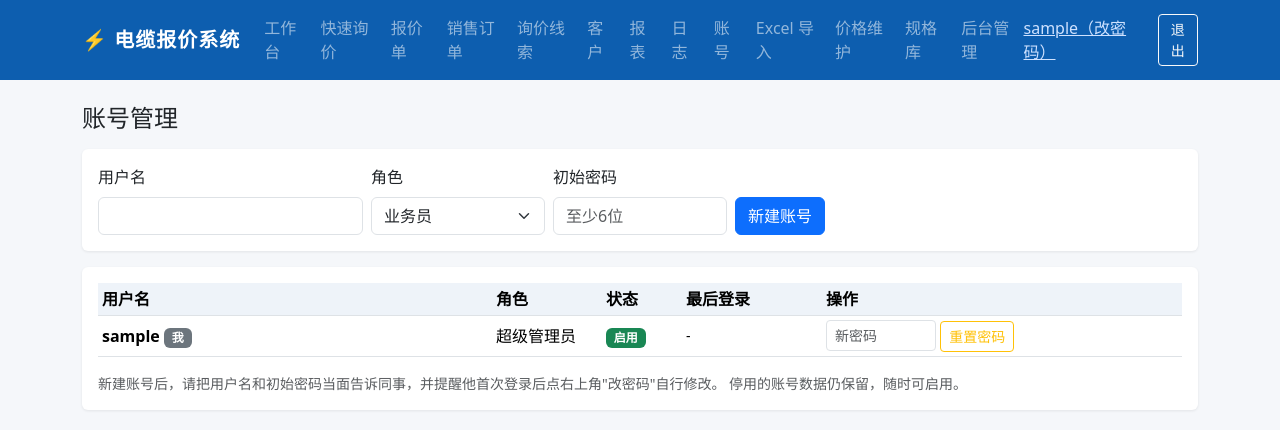
After one commit to scwuxinping/cable-quote-system, a Django app: page /users/ in a window 1280 px wide. The commit adds this page. Shown: the top 430 px of the page. Run offline with Django 5.2, Linux system fonts and the light colour scheme; the visitor is signed in with stand-in values (Sample User, id 1); data comes from the database, SQL or seed files in the repository; some libraries are stand-ins or nearby versions.

Commit message:
九期：账号自助管理 + 使用手册
- 修改密码页：全员右上角自助改密（校验原密码/长度/一致性），保持登录态，留审计
- 账号管理页：经理/老板新建账号（角色可选）、重置密码、停用/启用离职账号；不能停用自己，非超管不能动 admin
- USER_GUIDE.md 使用手册：开机初始化、初始账号改密、每日流程、备份恢复、常见问题，面向非技术同事
- 导航栏：全员'改密码'入口，经理'账号'入口
- 69 个测试全绿

```diff
--- a/quoter/urls.py
+++ b/quoter/urls.py
@@ -8,6 +8,8 @@ urlpatterns = [
     path('login/', auth_views.LoginView.as_view(template_name='registration/login.html'),
          name='login'),
     path('logout/', auth_views.LogoutView.as_view(), name='logout'),
+    path('password/', views.change_password, name='change_password'),
+    path('users/', views.user_list, name='user_list'),
     # 客户门户（免登录）
     path('portal/', portal.portal_home, name='portal_home'),
     path('portal/success/', portal.portal_success, name='portal_success'),
--- a/quoter/views.py
+++ b/quoter/views.py
@@ -2,7 +2,9 @@ from decimal import Decimal, InvalidOperation
 from datetime import timedelta
 
 from django.contrib import messages
+from django.contrib.auth import update_session_auth_hash
 from django.contrib.auth.decorators import login_required
+from django.contrib.auth.models import Group, User
 from django.db import transaction
 from django.http import HttpResponse, JsonResponse
 from django.shortcuts import get_object_or_404, redirect, render
@@ -1238,3 +1240,105 @@ def monthly_stats(months=6):
             'paid_amount': paid.aggregate(s=Sum('amount'))['s'] or Decimal('0'),
         })
     return rows
+
+
+# ---------------------------------------------------------------- 账号管理
+
+def _user_role(user):
+    """显示用角色名。"""
+    if user.is_superuser:
+        return '超级管理员'
+    if is_manager(user):
+        return '经理'
+    if is_boss(user):
+        return '老板'
+    return '业务员'
+
+
+@login_required
+def change_password(request):
+    """全员自助修改密码，改后保持登录态并留痕。"""
+    if request.method == 'POST':
+        old = request.POST.get('old_password', '')
+        new1 = request.POST.get('new_password1', '')
+        new2 = request.POST.get('new_password2', '')
+        if not request.user.check_password(old):
+            messages.error(request, '原密码不正确')
+        elif len(new1) < 6:
+            messages.error(request, '新密码至少 6 位')
+        elif new1 != new2:
+            messages.error(request, '两次输入的新密码不一致')
+        elif new1 == old:
+            messages.error(request, '新密码不能与原密码相同')
+        else:
+            request.user.set_password(new1)
+            request.user.save()
+            update_session_auth_hash(request, request.user)
+            log_action(request.user, '修改密码',
+                       '用户 %s 修改了自己的密码' % request.user.username)
+            messages.success(request, '密码修改成功，下次登录请使用新密码')
+            return redirect('dashboard')
+    return render(request, 'quoter/password_form.html')
+
+
+@login_required
+def user_list(request):
+    """账号管理：仅经理/老板。新建账号 / 重置密码 / 停用启用。"""
+    if not _full_access(request.user):
+        messages.error(request, '账号管理仅经理/老板可使用')
+        return redirect('dashboard')
+
+    if request.method == 'POST':
+        op = request.POST.get('op')
+        target = None
+        if op in ('reset_password', 'toggle_active'):
+            target = User.objects.filter(pk=request.POST.get('user_id')).first()
+            if not target:
+                messages.error(request, '账号不存在')
+                return redirect('user_list')
+            if target.is_superuser and not request.user.is_superuser:
+                messages.error(request, '无权操作管理员账号')
+                return redirect('user_list')
+
+        if op == 'create':
+            username = (request.POST.get('username') or '').strip()
+            password = request.POST.get('password', '')
+            role = request.POST.get('role', '')
+            if not username:
+                messages.error(request, '请填写用户名')
+            elif User.objects.filter(username=username).exists():
+                messages.error(request, '用户名已存在：%s' % username)
+            elif len(password) < 6:
+                messages.error(request, '初始密码至少 6 位')
+            else:
+                u = User.objects.create_user(username, '', password)
+                if role in (MANAGER_GROUP, BOSS_GROUP):
+                    g, _ = Group.objects.get_or_create(name=role)
+                    u.groups.add(g)
+                log_action(request.user, '新建账号',
+                           '创建账号 %s（角色：%s）' % (username, _user_role(u)))
+                messages.success(request, '账号已创建：%s（角色：%s）' % (username, _user_role(u)))
+        elif op == 'reset_password':
+            password = request.POST.get('password', '')
+            if len(password) < 6:
+                messages.error(request, '新密码至少 6 位')
+            else:
+                target.set_password(password)
+                target.save()
+                log_action(request.user, '重置密码', '重置账号 %s 的密码' % target.username)
+                messages.success(request, '已重置 %s 的密码' % target.username)
+        elif op == 'toggle_active':
+            if target == request.user:
+                messages.error(request, '不能停用自己的账号')
+            else:
+                target.is_active = not target.is_active
+                target.save()
+                word = '启用' if target.is_active else '停用'
+                log_action(request.user, word + '账号',
+                           '账号 %s 已%s' % (target.username, word))
+                messages.success(request, '账号 %s 已%s' % (target.username, word))
+        return redirect('user_list')
+
+    rows = [{'u': u, 'role': _user_role(u)}
+            for u in User.objects.order_by('is_active', 'username')]
+    return render(request, 'quoter/user_list.html', {'rows': rows})
--- a/templates/quoter/base.html
+++ b/templates/quoter/base.html
@@ -24,7 +24,8 @@
         <li class="nav-item"><a class="nav-link" href="{% url 'lead_list' %}">询价线索</a></li>
         <li class="nav-item"><a class="nav-link" href="{% url 'customer_list' %}">客户</a></li>
         <li class="nav-item"><a class="nav-link" href="{% url 'report' %}">报表</a></li>
-        {% if is_manager %}<li class="nav-item"><a class="nav-link" href="{% url 'audit_list' %}">日志</a></li>{% endif %}
+        {% if is_manager %}<li class="nav-item"><a class="nav-link" href="{% url 'audit_list' %}">日志</a></li>
+        <li class="nav-item"><a class="nav-link" href="{% url 'user_list' %}">账号</a></li>{% endif %}
         <li class="nav-item"><a class="nav-link" href="{% url 'import_quotes' %}">Excel 导入</a></li>
         <li class="nav-item"><a class="nav-link" href="{% url 'prices' %}">价格维护</a></li>
         <li class="nav-item"><a class="nav-link" href="{% url 'spec_list' %}">规格库</a></li>
@@ -32,7 +33,7 @@
         <li class="nav-item"><a class="nav-link" href="/admin/">后台管理</a></li>
         {% endif %}
       </ul>
-      <span class="navbar-text me-3">{{ user.username }}</span>
+      <a class="navbar-text me-3" style="color:#cfe2ff" href="{% url 'change_password' %}">{{ user.username }}（改密码）</a>
       <form method="post" action="{% url 'logout' %}" class="d-inline">
         {% csrf_token %}
         <button class="btn btn-outline-light btn-sm">退出</button>
--- /dev/null
+++ b/templates/quoter/user_list.html
@@ -0,0 +1,75 @@
+{% extends 'quoter/base.html' %}
+{% block title %}账号管理 - 电缆报价系统{% endblock %}
+{% block content %}
+<h4 class="mb-3">账号管理</h4>
+
+<div class="card mb-3"><div class="card-body">
+  <form method="post" class="row g-2 align-items-end">
+  {% csrf_token %}
+  <input type="hidden" name="op" value="create">
+  <div class="col-md-3">
+    <label class="form-label">用户名</label>
+    <input name="username" class="form-control" required>
+  </div>
+  <div class="col-md-2">
+    <label class="form-label">角色</label>
+    <select name="role" class="form-select">
+      <option value="">业务员</option>
+      <option value="经理">经理</option>
+      <option value="老板">老板</option>
+    </select>
+  </div>
+  <div class="col-md-2">
+    <label class="form-label">初始密码</label>
+    <input name="password" class="form-control" required placeholder="至少6位">
+  </div>
+  <div class="col-md-2">
+    <button class="btn btn-primary">新建账号</button>
+  </div>
+  </form>
+</div></div>
+
+<div class="card"><div class="card-body">
+<div class="table-responsive">
+<table class="table table-sm align-middle">
+  <thead><tr><th>用户名</th><th style="width:110px">角色</th><th style="width:80px">状态</th>
+    <th style="width:140px">最后登录</th><th style="width:360px">操作</th></tr></thead>
+  <tbody>
+  {% for row in rows %}
+  <tr>
+    <td><b>{{ row.u.username }}</b>{% if row.u == user %} <span class="badge bg-secondary">我</span>{% endif %}</td>
+    <td>{{ row.role }}</td>
+    <td>{% if row.u.is_active %}<span class="badge bg-success">启用</span>{% else %}<span class="badge bg-secondary">停用</span>{% endif %}</td>
+    <td class="mono small">{{ row.u.last_login|date:'Y-m-d H:i'|default:'-' }}</td>
+    <td>
+      <form method="post" class="d-inline">{% csrf_token %}
+        <input type="hidden" name="op" value="reset_password">
+        <input type="hidden" name="user_id" value="{{ row.u.pk }}">
+        <input name="password" class="form-control form-control-sm d-inline"
+               style="width:110px" placeholder="新密码" required>
+        <button class="btn btn-sm btn-outline-warning">重置密码</button>
+      </form>
+      {% if row.u != user %}
+      <form method="post" class="d-inline">{% csrf_token %}
+        <input type="hidden" name="op" value="toggle_active">
+        <input type="hidden" name="user_id" value="{{ row.u.pk }}">
+        {% if row.u.is_active %}
+        <button class="btn btn-sm btn-outline-danger"
+                onclick="return confirm('确定停用账号 {{ row.u.username }}？停用后该同事将无法登录。')">停用</button>
+        {% else %}
+        <button class="btn btn-sm btn-outline-success">启用</button>
+        {% endif %}
+      </form>
+      {% endif %}
+    </td>
+  </tr>
+  {% endfor %}
+  </tbody>
+</table>
+</div>
+<div class="text-muted small">
+  新建账号后，请把用户名和初始密码当面告诉同事，并提醒他首次登录后点右上角"改密码"自行修改。
+  停用的账号数据仍保留，随时可启用。
+</div>
+</div></div>
+{% endblock %}
```
Also changed, not shown: USER_GUIDE.md (added, +93 -0 lines), quoter/tests.py (+95 -0 lines), templates/quoter/password_form.html (added, +25 -0 lines), README.md.
